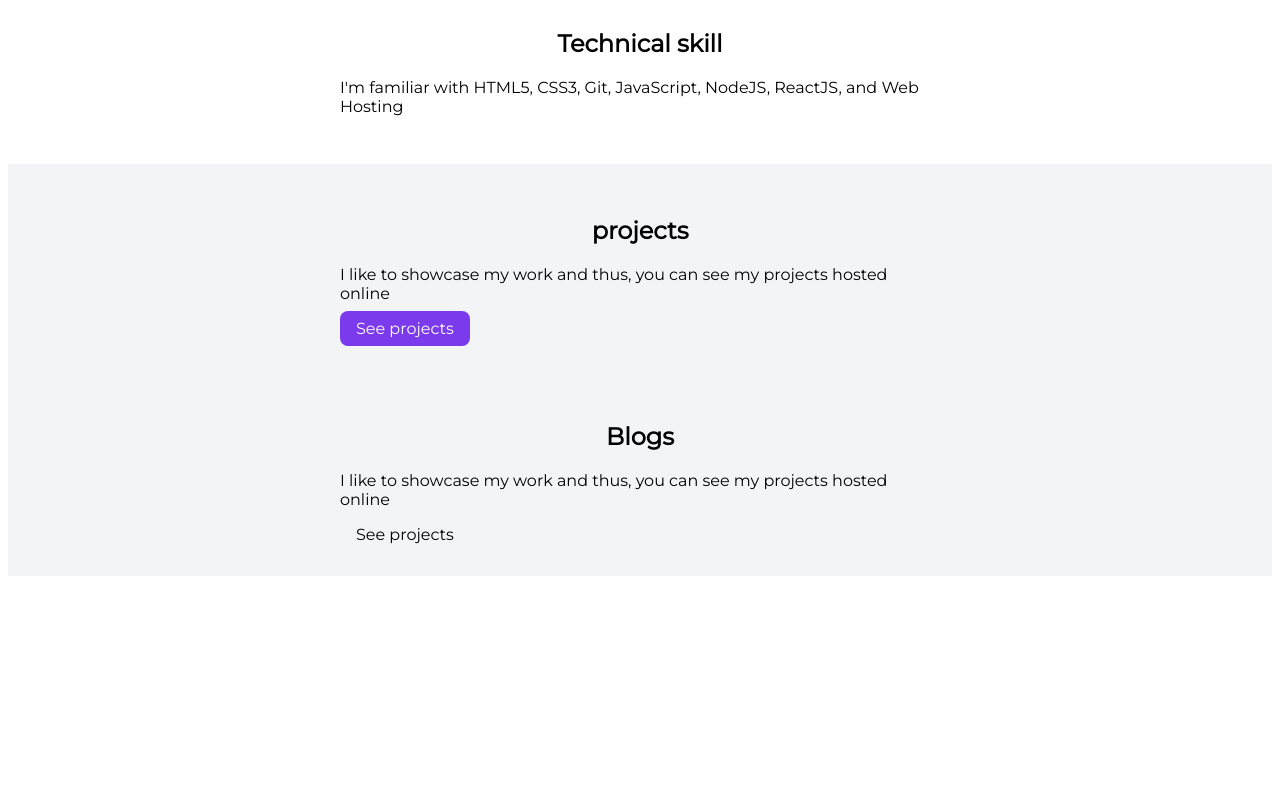
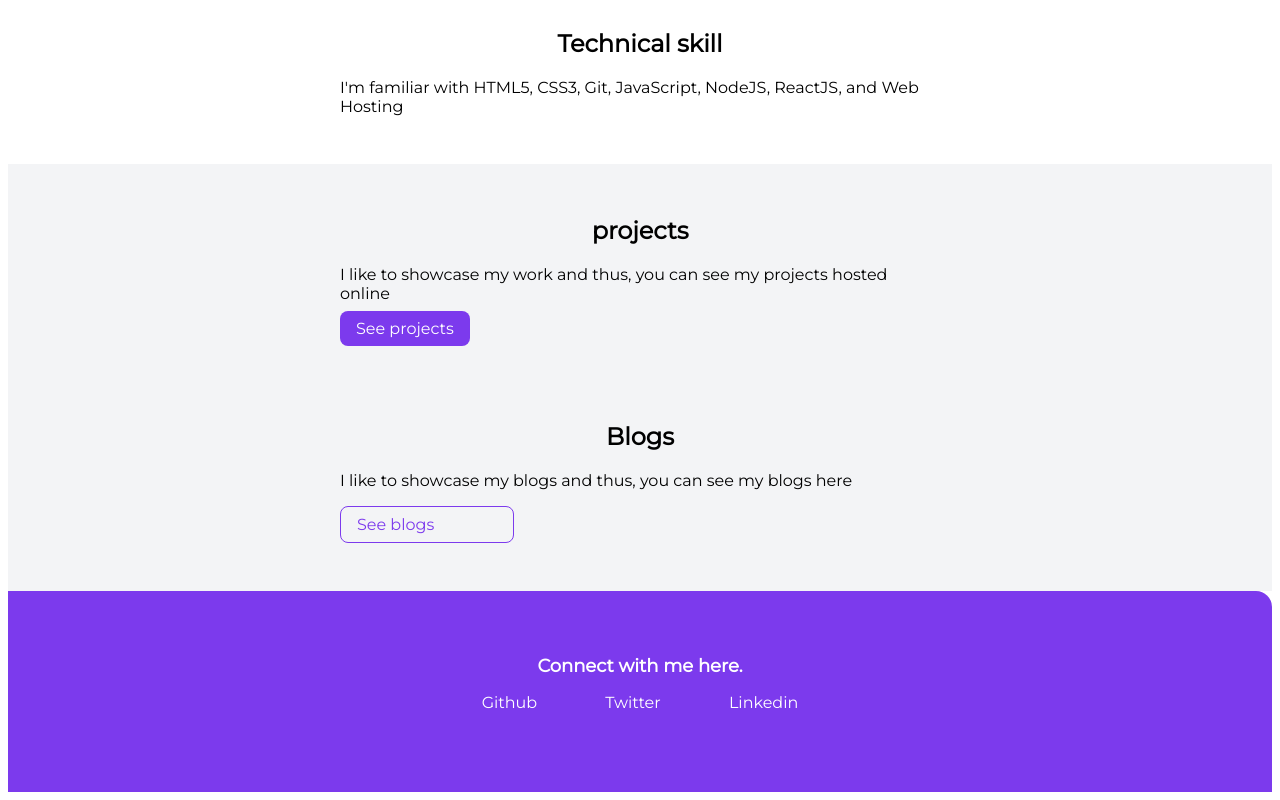
Before and after one commit to karthikashutosh/lesson-3_component-library, a plain HTML site: page index.html in a window 1280 px wide. Shown: the part 611-1411 px from the top of the page. Before the commit the page ends 1195 px from the top, so only its background shows below. Drawn offline with Linux system fonts and the light colour scheme.

Commit message:
projects added

```diff
--- a/index.html
+++ b/index.html
@@ -13,8 +13,8 @@
         <div class="nav-brand">I am Developer</div>
         <ul class="list-non-bullet nav-pills">
           <li class="list-item-inline"><a class="link link-active" href="/">Home</a></li>
-          <li class="list-item-inline"><a class="link" href="/">Products</a></li>
-          <li class="list-item-inline"><a class="link" href="/">About</a>
+          <li class="list-item-inline"><a class="link" href="/">Projects</a></li>
+          <li class="list-item-inline"><a class="link" href="/">Blogs</a>
           </li>
         </ul>
       </nav>
@@ -39,12 +39,22 @@
       <section class="section ow">
         <div class="container center-container">
           <h1>Blogs</h1>
-          <p>I like to showcase my work and thus, you can see my projects hosted online</p>
-          <a class="link link-secondary" href="/blogs.html">See projects</a>
+          <p>I like to showcase my blogs and thus, you can see my blogs here</p>
+          <a class="link link-secondary" href="/blogs.html">See blogs</a>
         </div>
 
       </section>
 
+      <footer class="footer" >
+        <div class="footer-header">Connect with me here.</div>
+
+          <ul class="social-links list-non-bullet ">
+              <li class="list-item-inline"><a class="link" href="https://github.com/karthikashutosh" >Github</a></li>
+              <li class="list-item-inline"><a class="link" href="https://twitter.com/karthik35873675" >Twitter</a></li>
+              <li class="list-item-inline"><a class="link" href="https://www.linkedin.com/in/karthik-selvam-01439a169/" >Linkedin</a></li>
+
+          </ul>
+      </footer>
 
 </body>
 </html>
--- a/styles.css
+++ b/styles.css
@@ -35,9 +35,12 @@ hr{
     color: white;
 }
 .link-secondary{
- border-radius: 0.5rem;
- border: 1px solid var(var(--primary-color));
- color: black;
+    color: var(--primary-color);
+    border-radius: 0.5rem;
+    border: 1px solid var(--primary-color);
+    display: block;
+    max-width: 140px;
+    margin: 1rem 1rem 1rem 0rem;
 }
 .list-non-bullet{
     list-style: none;
@@ -76,6 +79,7 @@ hr{
 .hero .hero-heading{
 
     text-align: center;
+
     padding-top: 1rem;
     color: var(--dark-gray);
 }
```
Also changed, not shown: projects.html (+22 -0 lines).
